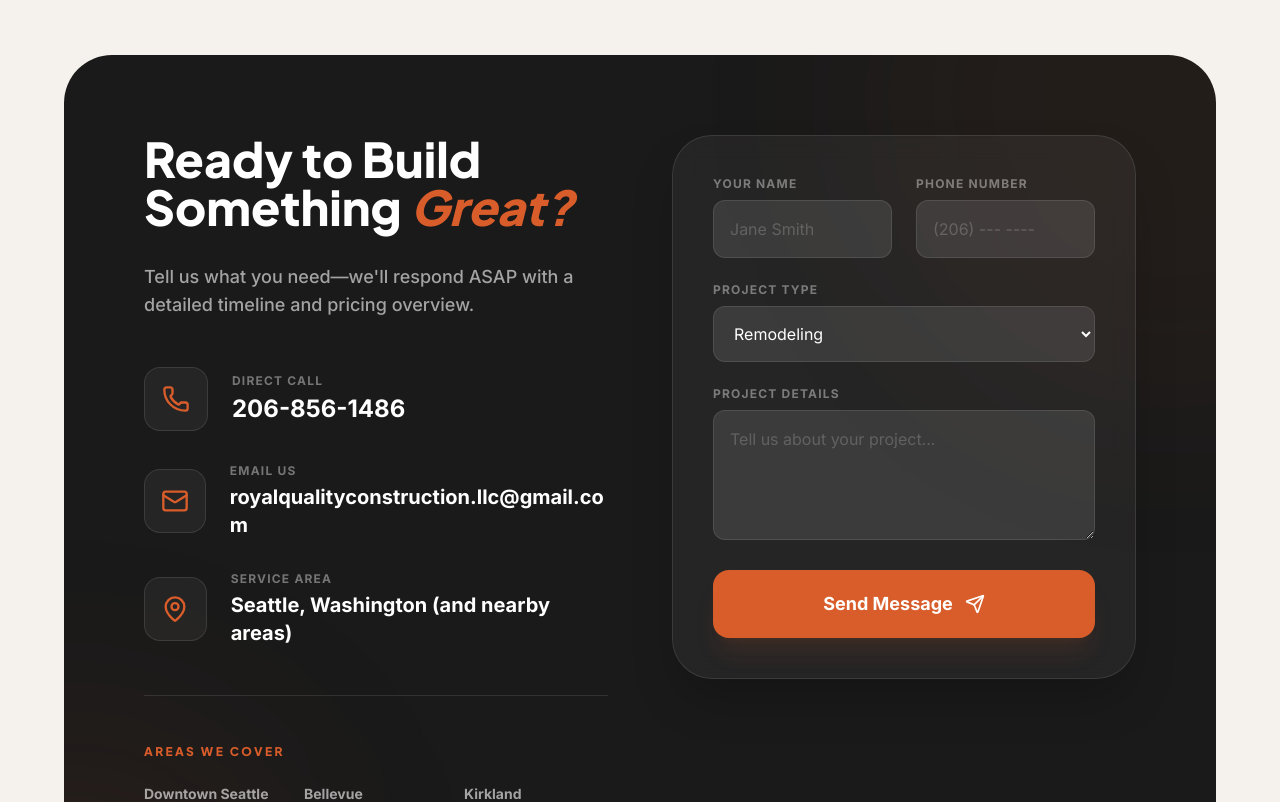
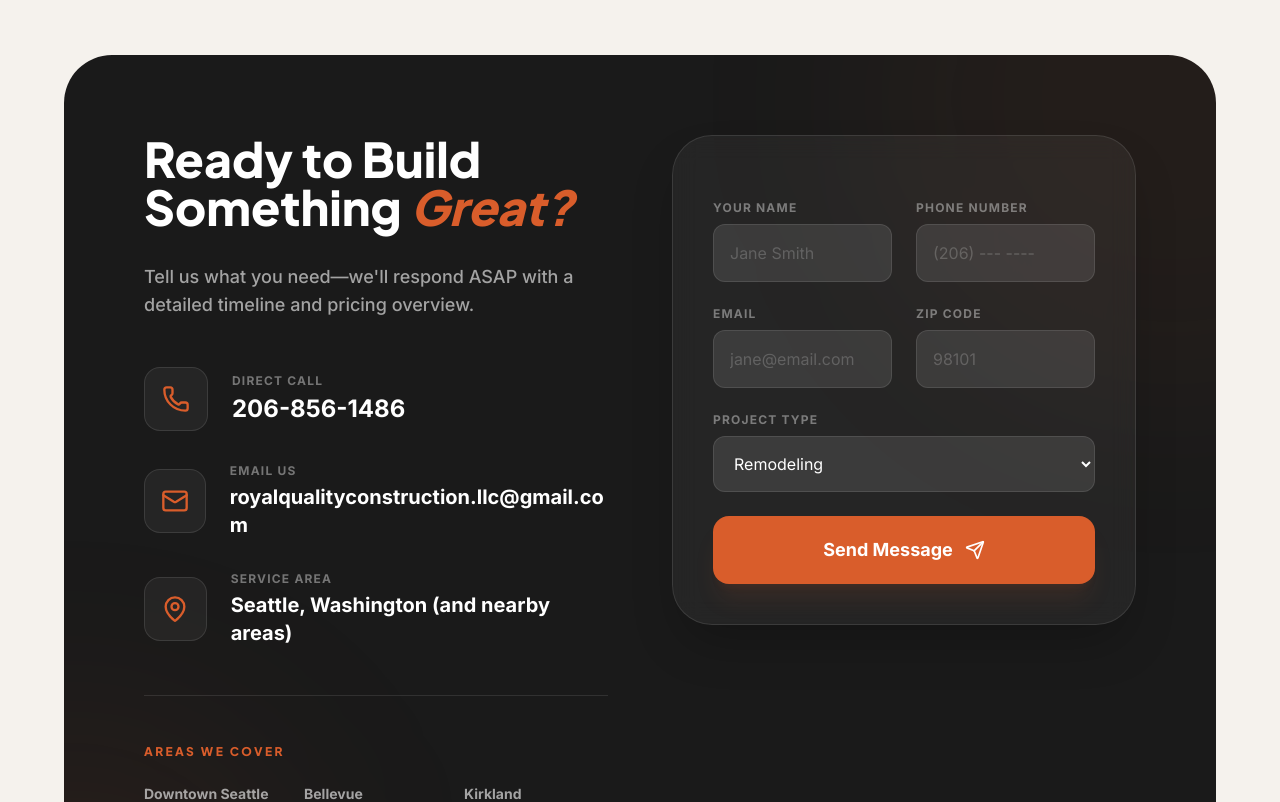
Before and after one commit to Julianthewebdesigner/Royalqualityconstructionllc, a React (Vite) app: page / in a window 1280 px wide. Shown: the part 6240-7042 px from the top of the page. Built offline with nearby package versions, Linux system fonts and the light colour scheme.

Commit message:
Form fix

```diff
--- a/components/Contact.tsx
+++ b/components/Contact.tsx
@@ -1,10 +1,35 @@
 
-import React from 'react';
+import React, { useRef, useState } from 'react';
+import emailjs from '@emailjs/browser';
 import Section from './Section';
 import { BUSINESS_INFO } from '../constants';
-import { Phone, Mail, MapPin, Send } from 'lucide-react';
+import { Phone, Mail, MapPin, Send, CheckCircle, AlertCircle, Loader } from 'lucide-react';
+
+const SERVICE_ID = 'service_xi2ojhz';
+const TEMPLATE_ID = 'template_2rtaaar';
+const PUBLIC_KEY = 'rTisv9mUzGUKgvShR';
 
 const Contact: React.FC = () => {
+  const formRef = useRef<HTMLFormElement>(null);
+  const [status, setStatus] = useState<'idle' | 'loading' | 'success' | 'error'>('idle');
+
+  const handleSubmit = (e: React.FormEvent) => {
+    e.preventDefault();
+    if (!formRef.current) return;
+
+    setStatus('loading');
+
+    emailjs
+      .sendForm(SERVICE_ID, TEMPLATE_ID, formRef.current, PUBLIC_KEY)
+      .then(() => {
+        setStatus('success');
+        formRef.current?.reset();
+      })
+      .catch(() => {
+        setStatus('error');
+      });
+  };
+
   return (
     <Section id="contact" className="pb-0 overflow-visible">
       <div className="bg-charcoal rounded-[3rem] p-8 md:p-16 lg:p-20 text-white shadow-3xl relative overflow-hidden">
@@ -66,35 +91,110 @@ const Contact: React.FC = () => {
           </div>
 
           <div className="bg-white/5 backdrop-blur-md rounded-[2.5rem] p-8 md:p-10 border border-white/10 shadow-2xl">
-             <form className="space-y-6">
+             {status === 'success' ? (
+               <div className="flex flex-col items-center justify-center h-full py-16 text-center gap-4">
+                 <CheckCircle size={56} className="text-accent" />
+                 <h3 className="text-2xl font-black">Message Sent!</h3>
+                 <p className="text-white/60 font-medium">We'll be in touch shortly with your quote.</p>
+                 <button
+                   onClick={() => setStatus('idle')}
+                   className="mt-4 text-accent font-black underline underline-offset-4 text-sm"
+                 >
+                   Send another request
+                 </button>
+               </div>
+             ) : (
+               <form ref={formRef} onSubmit={handleSubmit} className="space-y-6">
+                  {/* Hidden fields — must be inside the form and rendered before submit */}
+                  <input type="hidden" name="submitted_at" value={new Date().toLocaleString('en-US', { dateStyle: 'long', timeStyle: 'short' })} />
+                  <input type="hidden" name="page_name" value="Contact Page" />
+
                   <div className="grid grid-cols-1 md:grid-cols-2 gap-6">
                      <div>
                        <label className="block text-xs font-black uppercase tracking-widest text-white/40 mb-2">Your Name</label>
-                     <input type="text" className="w-full bg-white/10 border border-white/10 rounded-xl px-4 py-4 focus:outline-none focus:ring-2 focus:ring-accent/50 text-white transition-all placeholder:text-white/20" placeholder="Jane Smith" />
+                       <input
+                         type="text"
+                         name="full_name"
+                         required
+                         className="w-full bg-white/10 border border-white/10 rounded-xl px-4 py-4 focus:outline-none focus:ring-2 focus:ring-accent/50 text-white transition-all placeholder:text-white/20"
+                         placeholder="Jane Smith"
+                       />
                      </div>
                      <div>
                        <label className="block text-xs font-black uppercase tracking-widest text-white/40 mb-2">Phone Number</label>
-                     <input type="tel" className="w-full bg-white/10 border border-white/10 rounded-xl px-4 py-4 focus:outline-none focus:ring-2 focus:ring-accent/50 text-white transition-all placeholder:text-white/20" placeholder="(206) --- ----" />
+                       <input
+                         type="tel"
+                         name="phone"
+                         required
+                         className="w-full bg-white/10 border border-white/10 rounded-xl px-4 py-4 focus:outline-none focus:ring-2 focus:ring-accent/50 text-white transition-all placeholder:text-white/20"
+                         placeholder="(206) --- ----"
+                       />
                      </div>
                   </div>
+
+                  <div className="grid grid-cols-1 md:grid-cols-2 gap-6">
+                     <div>
+                       <label className="block text-xs font-black uppercase tracking-widest text-white/40 mb-2">Email</label>
+                       <input
+                         type="email"
+                         name="email"
+                         required
+                         className="w-full bg-white/10 border border-white/10 rounded-xl px-4 py-4 focus:outline-none focus:ring-2 focus:ring-accent/50 text-white transition-all placeholder:text-white/20"
+                         placeholder="jane@email.com"
+                       />
+                     </div>
+                     <div>
+                       <label className="block text-xs font-black uppercase tracking-widest text-white/40 mb-2">ZIP Code</label>
+                       <input
+                         type="text"
+                         name="zip_code"
+                         required
+                         className="w-full bg-white/10 border border-white/10 rounded-xl px-4 py-4 focus:outline-none focus:ring-2 focus:ring-accent/50 text-white transition-all placeholder:text-white/20"
+                         placeholder="98101"
+                       />
+                     </div>
+                  </div>
+
                   <div>
                      <label className="block text-xs font-black uppercase tracking-widest text-white/40 mb-2">Project Type</label>
-                   <select className="w-full bg-white/10 border border-white/10 rounded-xl px-4 py-4 focus:outline-none focus:ring-2 focus:ring-accent/50 text-white transition-all">
+                     <select
+                       name="service_needed"
+                       required
+                       className="w-full bg-white/10 border border-white/10 rounded-xl px-4 py-4 focus:outline-none focus:ring-2 focus:ring-accent/50 text-white transition-all"
+                     >
                         <option className="bg-charcoal">Remodeling</option>
                         <option className="bg-charcoal">Flooring</option>
                         <option className="bg-charcoal">Exterior / Deck</option>
                         <option className="bg-charcoal">Other</option>
                      </select>
                   </div>
-                <div>
-                   <label className="block text-xs font-black uppercase tracking-widest text-white/40 mb-2">Project Details</label>
-                   <textarea rows={4} className="w-full bg-white/10 border border-white/10 rounded-xl px-4 py-4 focus:outline-none focus:ring-2 focus:ring-accent/50 text-white transition-all placeholder:text-white/20" placeholder="Tell us about your project..."></textarea>
+
+                  {status === 'error' && (
+                    <div className="flex items-center gap-3 text-red-400 text-sm font-bold bg-red-400/10 rounded-xl px-4 py-3">
+                      <AlertCircle size={18} />
+                      Something went wrong. Please try again or call us directly.
                     </div>
-                <button className="w-full bg-accent hover:bg-white hover:text-charcoal text-white py-5 rounded-2xl font-black text-lg transition-all shadow-xl shadow-accent/10 flex items-center justify-center gap-3 active:scale-95">
+                  )}
+
+                  <button
+                    type="submit"
+                    disabled={status === 'loading'}
+                    className="w-full bg-accent hover:bg-white hover:text-charcoal text-white py-5 rounded-2xl font-black text-lg transition-all shadow-xl shadow-accent/10 flex items-center justify-center gap-3 active:scale-95 disabled:opacity-70 disabled:cursor-not-allowed disabled:active:scale-100"
+                  >
+                    {status === 'loading' ? (
+                      <>
+                        <Loader size={20} className="animate-spin" />
+                        Sending...
+                      </>
+                    ) : (
+                      <>
                         Send Message
                         <Send size={20} />
+                      </>
+                    )}
                   </button>
                </form>
+             )}
           </div>
         </div>
       </div>
```
Lines whose indentation alone changed are shown as unchanged.
